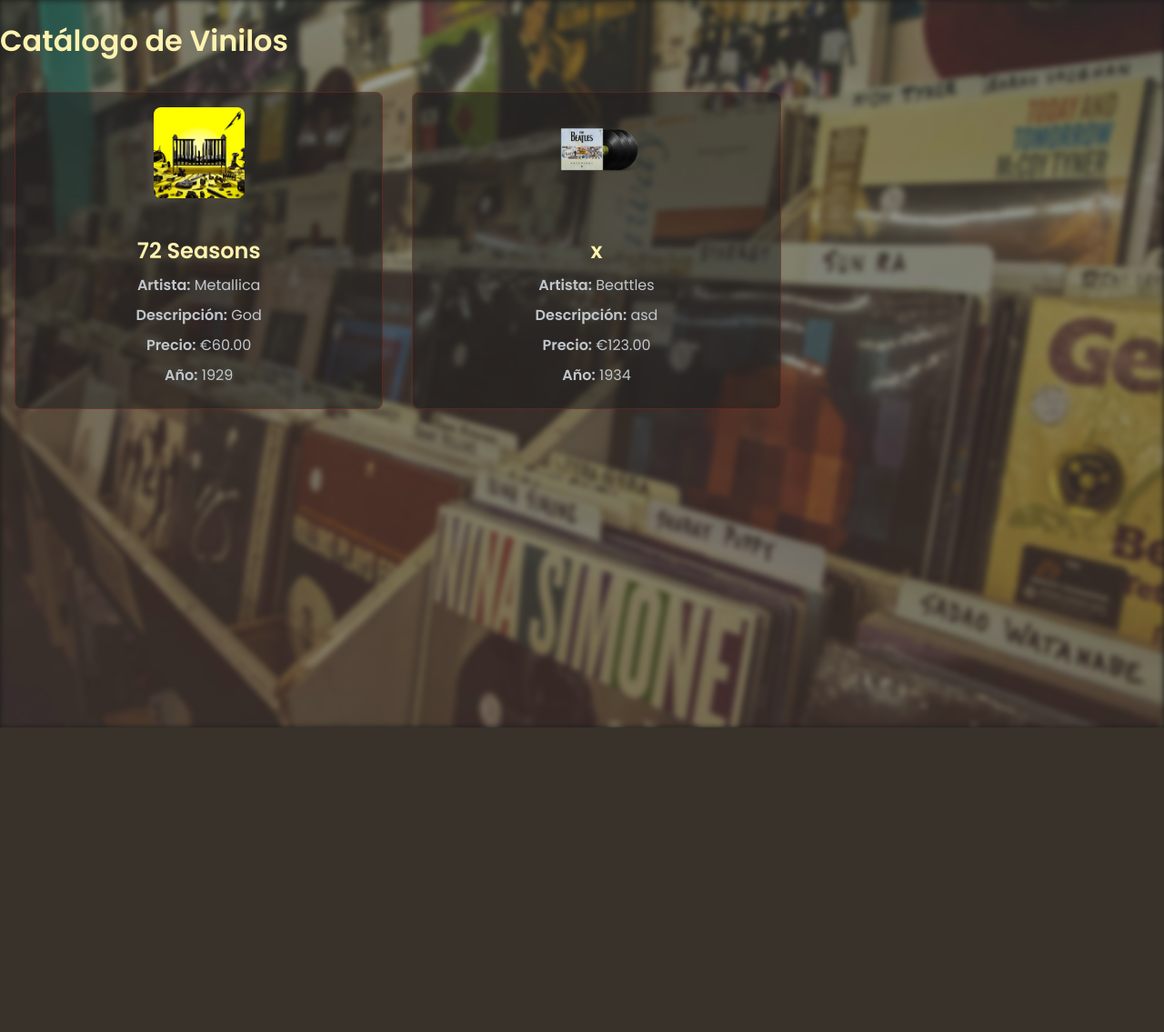
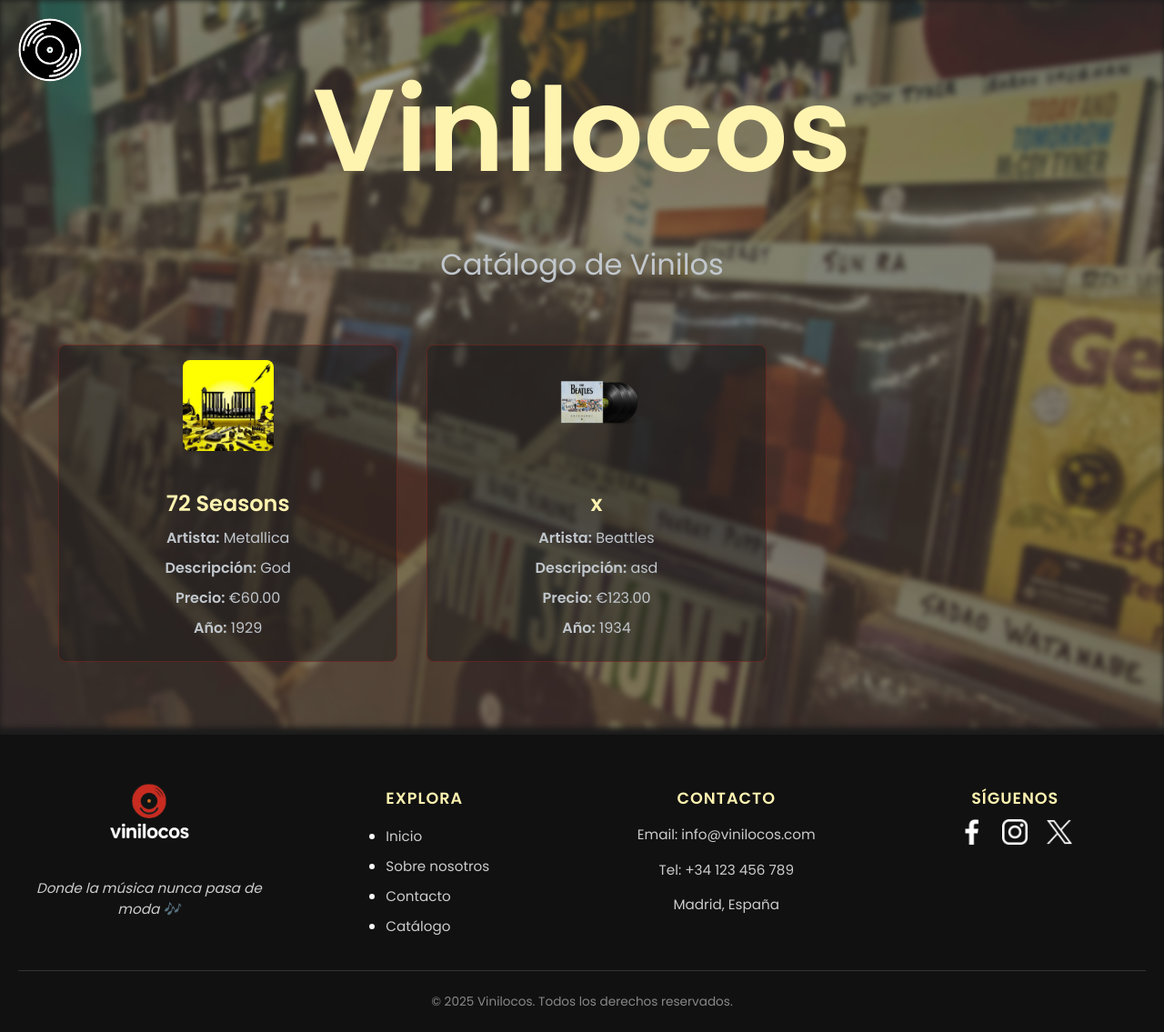
Before and after one commit to Angelsospedra/Vinilocos, a PHP site: page /catalogo.php in a window 1280 px wide. Shown: the whole page at 91% size. Before the commit the page ends 800 px from the top, so only its background shows below. Run offline with PHP 8.4, Linux system fonts and the light colour scheme; data comes from the database, SQL or seed files in the repository.

Commit message:
Finalizamos catalogo y ordenamos las paginas

```diff
--- a/catalogo.php
+++ b/catalogo.php
@@ -14,11 +14,37 @@ $result = $conn->query($sql);
 <head>
     <meta charset="UTF-8">
     <meta name="viewport" content="width=device-width, initial-scale=1.0">
+    <link rel="icon" href="IMG/favicon.png">
     <link rel="stylesheet" href="CSS/estilos.css">
     <title>Catálogo - Vinilocos</title>
 </head>
 <body>
-    <h1>Catálogo de Vinilos</h1>
+
+    <!-- Botón hamburguesa (vinilo giratorio) -->
+    <div class="vinyl-btn" id="menuToggle">
+        <img src="IMG/icono desplegable.png" alt="Menú Vinilo">
+    </div>
+
+    <!-- Menú lateral -->
+    <aside class="sidebar" id="sidebar">
+        <img src="IMG/whitelogo.png" alt="Logo Vinilocos" class="logo">
+        <nav>
+            <ul>
+                <li><a href="index.html">Inicio</a></li>
+                <li><a href="sobre-nosotros.html">Sobre nosotros</a></li>
+                <li><a href="contacto.html">Contacto</a></li>
+                <li><a href="catalogo.php">Catálogo</a></li>
+                <li><a href="login.php" class="btn-admin">Acceso admin</a></li>
+            </ul>
+        </nav>
+    </aside>
+
+    <!-- Contenido principal -->
+    <main class="content">
+        <header>
+            <h1>Vinilocos</h1>
+            <h2>Catálogo de Vinilos</h2>
+        </header>
 
     <?php if ($result && $result->num_rows > 0): ?>
         <div class="catalogo-container">
@@ -49,6 +75,54 @@ $result = $conn->query($sql);
         <p>No hay vinilos visibles en este momento.</p>
     <?php endif; ?>
 
+    </main>
+
+    <footer class="footer">
+        <div class="footer-container">
+            <!-- Columna 1: Logo y lema -->
+            <div class="footer-section">
+                <img src="IMG/whitelogo.png" alt="Logo Vinilocos" class="footer-logo">
+                <p class="footer-tagline">Donde la música nunca pasa de moda 🎶</p>
+            </div>
+
+            <!-- Columna 2: Navegación -->
+            <div class="footer-section">
+                <h3>Explora</h3>
+                <ul class="footer-links">
+                    <li><a href="index.html">Inicio</a></li>
+                    <li><a href="sobre-nosotros.html">Sobre nosotros</a></li>
+                    <li><a href="contacto.html">Contacto</a></li>
+                    <li><a href="catalogo.php">Catálogo</a></li>
+                </ul>
+            </div>
+
+            <!-- Columna 3: Contacto -->
+            <div class="footer-section">
+                <h3>Contacto</h3>
+                <p>Email: <a href="mailto:info@vinilocos.com">info@vinilocos.com</a></p>
+                <p>Tel: <a href="tel:+34123456789">+34 123 456 789</a></p>
+                <p>Madrid, España</p>
+            </div>
+
+            <!-- Columna 4: Redes sociales -->
+            <div class="footer-section">
+                <h3>Síguenos</h3>
+                <div class="social-links">
+                    <a href="#" aria-label="Facebook"><img src="IMG/facebook.png" alt="Facebook"></a>
+                    <a href="#" aria-label="Instagram"><img src="IMG/instagram.png" alt="Instagram"></a>
+                    <a href="#" aria-label="Twitter"><img src="IMG/twitter.png" alt="Twitter"></a>
+                </div>
+            </div>
+        </div>
+
+        <div class="footer-bottom">
+            <p>© 2025 Vinilocos. Todos los derechos reservados.</p>
+        </div>
+    </footer>
+
+    <!-- Enlazamos el script al final -->
+    <script src="JS/main.js"></script>
+
     <?php
     $conn->close();
     ?>
--- a/contacto.html
+++ b/contacto.html
@@ -24,6 +24,8 @@
                 <li><a href="index.html">Inicio</a></li>
                 <li><a href="sobre-nosotros.html">Sobre nosotros</a></li>
                 <li><a href="contacto.html">Contacto</a></li>
+                <li><a href="catalogo.php">Catálogo</a></li>
+                <li><a href="login.php" class="btn-admin">Acceso admin</a></li>
             </ul>
         </nav>
     </aside>
--- a/gestion.php
+++ b/gestion.php
@@ -205,6 +205,7 @@
             <li><a href="index.html">Inicio</a></li>
             <li><a href="sobre-nosotros.html">Sobre nosotros</a></li>
             <li><a href="contacto.html">Contacto</a></li>
+            <li><a href="catalogo.php">Catálogo</a></li>
             <li><a href="login.php" class="btn-admin">Acceso admin</a></li>
         </ul>
         </nav>
--- a/index.html
+++ b/index.html
@@ -24,6 +24,7 @@
         <li><a href="#">Inicio</a></li>
         <li><a href="sobre-nosotros.html">Sobre nosotros</a></li>
         <li><a href="contacto.html">Contacto</a></li>
+        <li><a href="catalogo.php">Catálogo</a></li>
         <li><a href="login.php" class="btn-admin">Acceso admin</a></li>
       </ul>
     </nav>
--- a/login.php
+++ b/login.php
@@ -66,6 +66,8 @@ if ($_SERVER["REQUEST_METHOD"] === "POST") {
         <li><a href="index.html">Inicio</a></li>
         <li><a href="sobre-nosotros.html">Sobre nosotros</a></li>
         <li><a href="contacto.html">Contacto</a></li>
+        <li><a href="catalogo.php">Catálogo</a></li>
+        <li><a href="login.php" class="btn-admin">Acceso admin</a></li>
       </ul>
     </nav>
   </aside>
--- a/sobre-nosotros.html
+++ b/sobre-nosotros.html
@@ -22,6 +22,8 @@
                 <li><a href="index.html">Inicio</a></li>
                 <li><a href="sobre-nosotros.html">Sobre nosotros</a></li>
                 <li><a href="contacto.html">Contacto</a></li>
+                <li><a href="catalogo.php">Catálogo</a></li>
+                <li><a href="login.php" class="btn-admin">Acceso admin</a></li>
             </ul>
         </nav>
     </aside>
```
